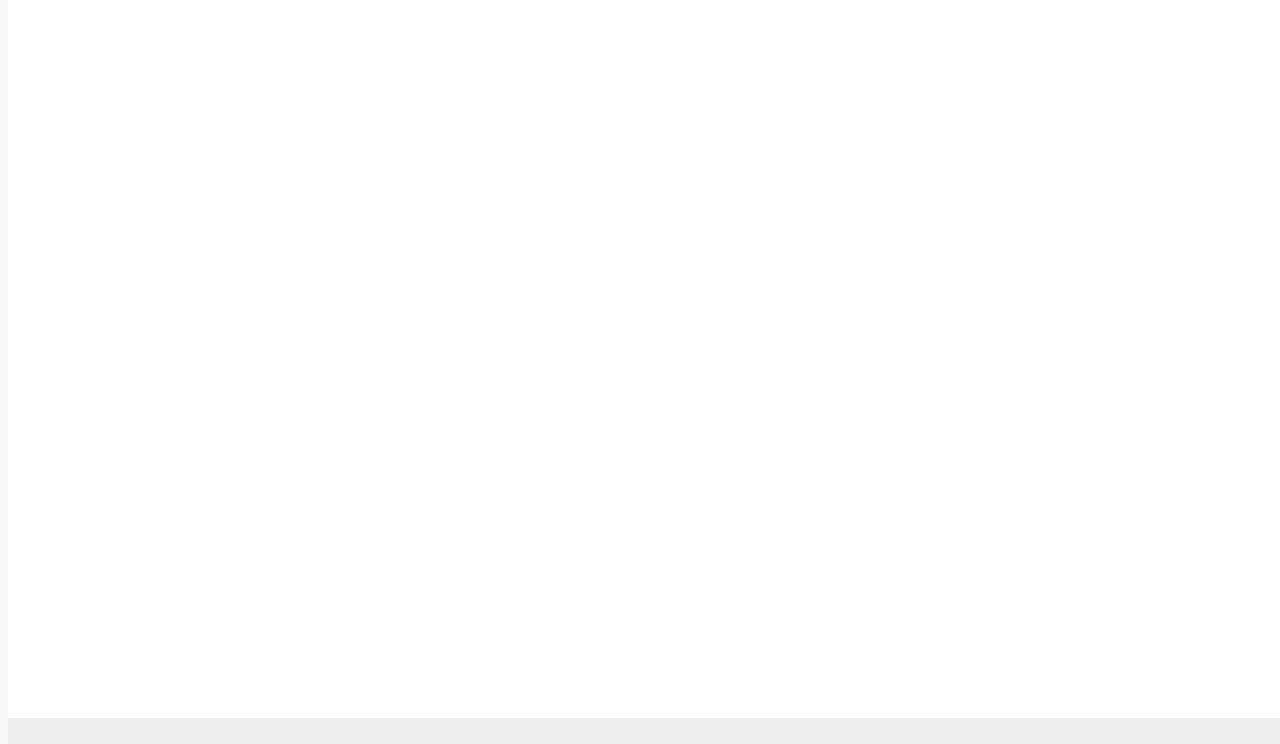
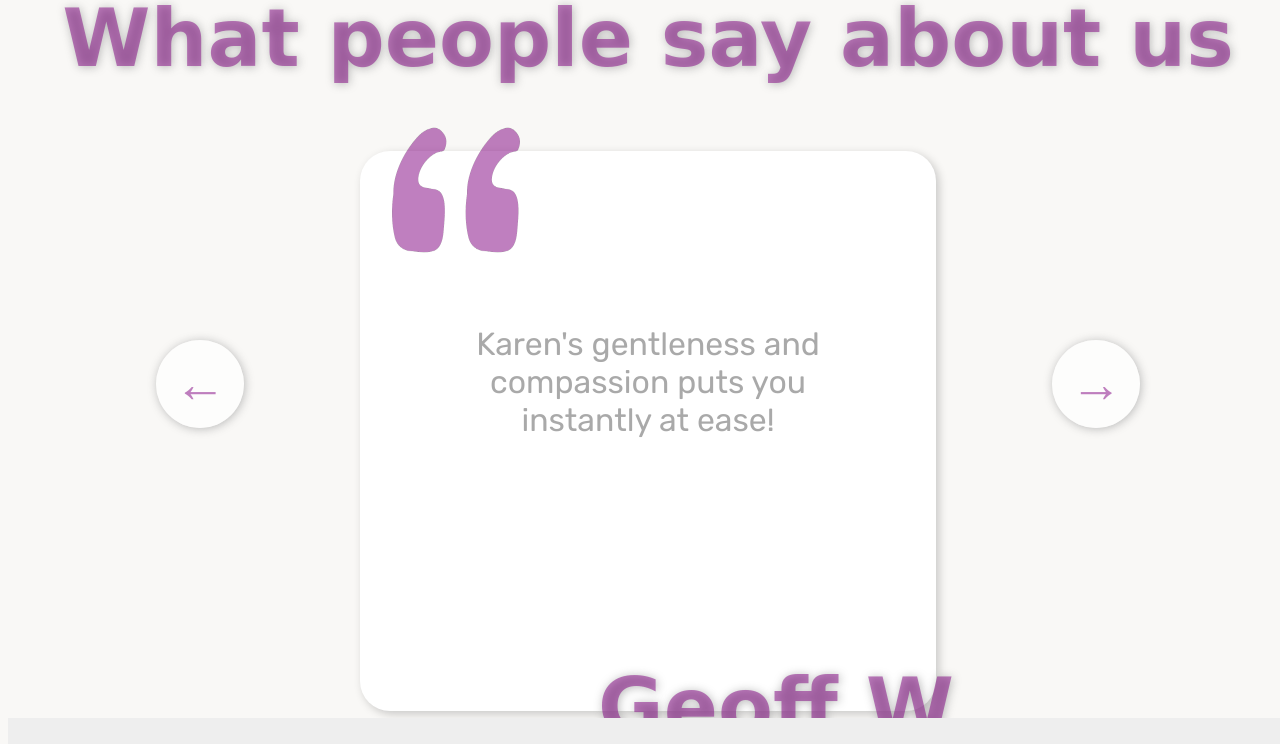
Before and after one commit to Geoff-Walker/portfolio-aspects-of-beauty, a plain HTML site: page index.html in a window 1280 px wide. Shown: the part 1690-2434 px from the top of the page. Drawn offline with Linux system fonts and the light colour scheme; a web font is replaced by a local one.

Commit message:
fixed logo

```diff
--- a/index.html
+++ b/index.html
@@ -4,6 +4,8 @@
     <meta charset="UTF-8">
     <meta http-equiv="X-UA-Compatible" content="IE=edge">
     <meta name="viewport" content="width=device-width, initial-scale=1.0">
+
+    <link href="https://fonts.googleapis.com/css2?family=Rubik&family=Ruthie&display=swap" rel="stylesheet">
     <link rel="shortcut icon" href="images/Aob-favicon.ico" type="image/x-icon" >
     <link rel="stylesheet" href="styles.css">
     <title>Aspects of Beauty - Homepage</title>
@@ -12,7 +14,7 @@
     <header>
 
         <nav>
-            <img src="images/Aob-large.jpg" alt="Logo" class="logo__main">
+            <img src="images/AOB-large.jpg" alt="Logo" class="logo__main">
 
             <ul class="nav-links">
                 <li><a href="index.html" class="nav-link">Home</a></li>
@@ -41,10 +43,22 @@
         </section>
 
         <section class="section__testimonials">
-            testimonials
+            <h1 class="review__heading">What people say about us</h1>
+
+            <div class="slider">
+            <div class="testimonials__card">
+                <img src="images/quotation-marks.png" alt="quotation marks" class="speechmarks">
+                <p class="testimonials__text">Karen's gentleness and compassion puts you instantly at ease!</p>
+                <h2 class="testimonials__customer">Geoff W</h2>
+            </div>
+        </div>
+
+        <button class="slider__btn slider__btn--left">&larr;</button>
+        <button class="slider__btn slider__btn--right">&rarr;</button>
+        <div class="dots"></div>
         </section>
 
-       </div>
+
     <footer>
         <div class="footer__chat">
 
--- a/styles.css
+++ b/styles.css
@@ -97,8 +97,9 @@ ul {
 .nav-link {
 	text-decoration: none;
 	list-style: none;
-	font-size: 1.5rem;
+	font-size: 3rem;
 	padding-left: 2rem;
+	font-family: 'Ruthie', cursive;
 
 	color: purple;
 }
@@ -126,12 +127,107 @@ ul {
 	width: 100vw;
 }
 
+/* //////////////////////////////////////////////////////////////////////////////////////////////////////////////////////////////////////////////////
+///////////////////////////////////////////////////////////////////////////////////////////////////////////////////////////////////////////////////
+//////////////////////////Section__testimonials//////////////////////////////////////////////////////////////////////////////////////////////////////////////////// */
+
 .section__testimonials {
-	background-color: white;
+	background-color: rgb(249, 248, 246);
 	height: 100vh;
 	width: 100vw;
+	display: flex;
+	flex-direction: column;
+	justify-content: center;
+	align-items: center;
+	position: relative;
 }
 
+.review__heading {
+	font-family: 'Ruthie', cursive;
+	font-size: 5rem;
+	color: rgba(128, 0, 128, 0.5);
+	text-shadow: 1px 1px 10px rgba(169, 169, 169, .8);
+}
+.testimonials__card {
+	background-color: white;
+	height: 70vh;
+	width: 45vw;
+	border-radius: 30px;
+	box-shadow: 3px 3px 10px rgba(0, 0, 0, .2);
+	display: flex;
+	flex-direction: column;
+	justify-content: center;
+	align-items: center;
+}
+.speechmarks {
+	position: absolute;
+	height: 20vh;
+	width: 10vw;
+	left: 30vw;
+	top: 15vw;
+}
+
+.testimonials__text {
+	font-family: 'Rubik', sans-serif;
+	font-size: 2rem;
+	padding: 100px;
+	color: darkgray;
+	margin-top: 20vh;
+	text-align: center;
+}
+.testimonials__customer {
+	font-family: 'Ruthie', cursive;
+	font-size: 5rem;
+	color: rgba(128, 0, 128, 0.5);
+	text-shadow: 1px 1px 10px rgba(169, 169, 169, .8);
+	position: relative;
+	bottom: -3vh;
+	right: -10vw;
+}
+
+.slider__btn {
+	position: absolute;
+	top: 50%;
+	z-index: 10;
+
+	border: none;
+	background: rgba(255, 255, 255, 0.7);
+
+	color: rgba(128, 0, 128, 0.5);
+	border-radius: 50%;
+	height: 5.5rem;
+	width: 5.5rem;
+	font-size: 3.25rem;
+	cursor: pointer;
+	box-shadow: 1px 1px 10px rgba(169, 169, 169, .8);
+}
+
+.slider__btn:hover {
+	background-color: rgba(128, 0, 128, 0.5);
+	color: white;
+}
+
+.slider__btn--left {
+	left: 15%;
+	transform: translate(-50%, 25%);
+}
+
+.slider__btn--right {
+	right: 15%;
+	transform: translate(50%, 25%);
+}
+
+.dots {
+	position: absolute;
+	bottom: 5%;
+	left: 50%;
+	transform: translateX(-50%);
+	display: flex;
+}
+
+/* //////////////////////////////////////////////////////////////////////////////////////////////////////////////////////////////////////////////////
+///////////////////////////////////////////////////////////////////////////////////////////////////////////////////////////////////////////////////
+//////////////////////////Footer//////////////////////////////////////////////////////////////////////////////////////////////////////////////////// */
 footer {
 	height: 15vh;
 	width: 100vw;
@@ -185,7 +281,7 @@ footer {
 	right: 4vw;
 	top: 4vh;
 	color: purple;
-	background-color: purple;
+	background-color: rgba(128, 0, 128, 0.5);
 	border-radius: 20px;
 	height: 8vh;
 	width: 10vw;
```
Also changed, not shown: images/quotation-marks.png (added).
